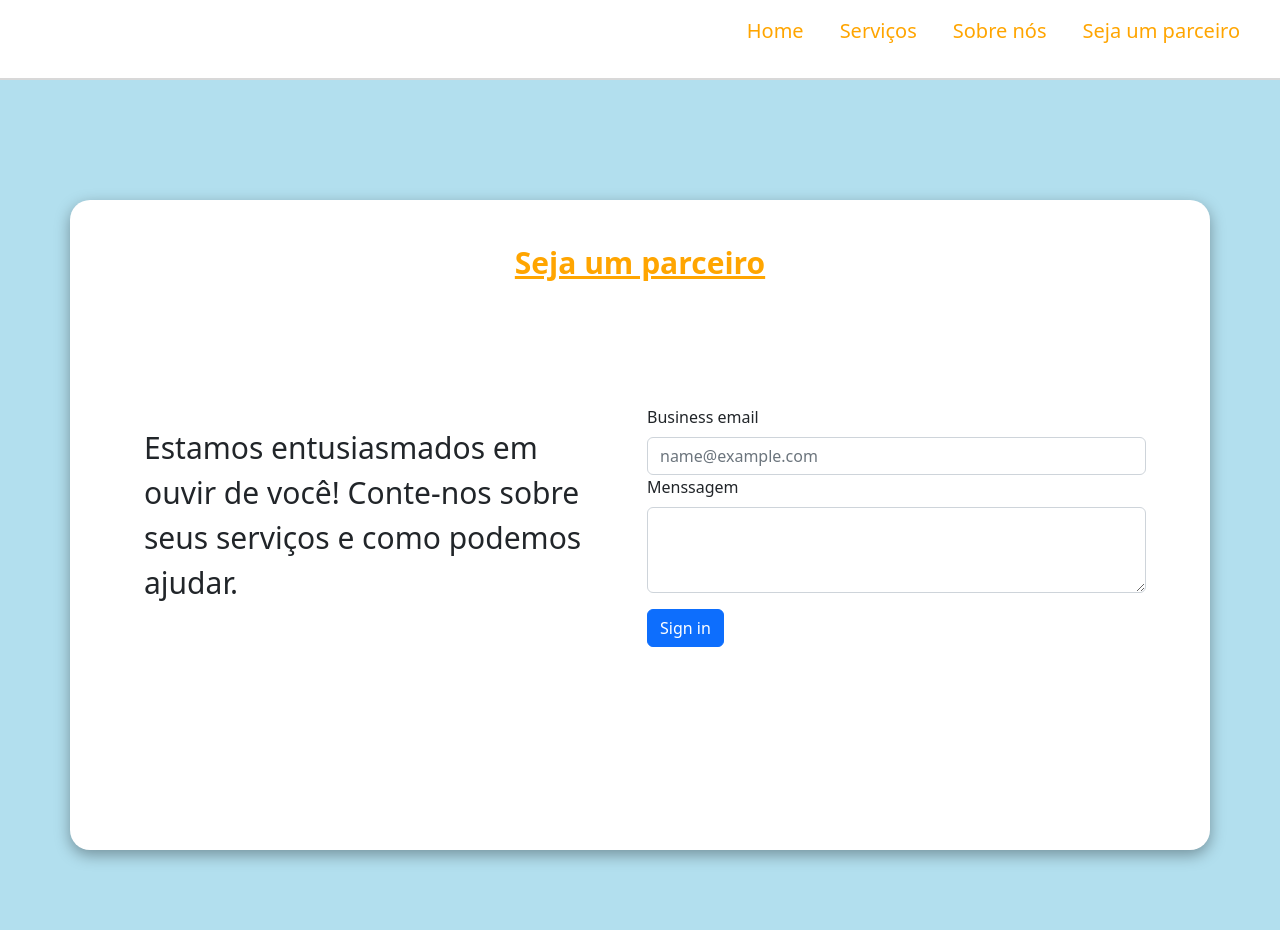
After one commit to 1rafahub/ProjetoUni9-3-Semestre-, a Flask app: page /contato in a window 1280 px wide. The commit adds this page. Run offline with Flask 2, Linux system fonts and the light colour scheme; some libraries are stand-ins or nearby versions.

Commit message:
adiconado seja parceiro adicionado rota seja parceiro, adicionado html com forms seja parceiro

```diff
--- a/controllers/routes.py
+++ b/controllers/routes.py
@@ -2,9 +2,10 @@ from flask import jsonify, render_template, redirect, session, url_for
 from config import app
 from connection import connection_db
 import requests
+import json
 
 
-@app.route("/home", methods = ['GET'])
+@app.route("/", methods = ['GET'])
 def home():
 
     dados = []
@@ -53,3 +54,11 @@ def contratar_servicos():
     conn.close()
 
     return render_template("./contratar_servicos/contratar_servicos.html", servicos = servicos)
+
+@app.route("/contato")
+def contato():
+    return render_template("./contato/contato.html")
+
+@app.route("/sobre_nos")
+def sobre_nos():
+    return render_template("./sobre_nos/sobre_nos.html")
--- /dev/null
+++ b/static/css/contato.css
@@ -0,0 +1,17 @@
+#text-contato{
+    /* margin: 40px;
+    width: 40%; */
+    font-size: 30px;
+    justify-content: left;
+}
+
+.content-contato{
+    margin-top: 100px;
+    margin-left: 30px;
+    margin-right: 30px;
+}
+
+.div-forms-contato{
+    align-items: center;
+    margin-right: 10px;
+}
--- /dev/null
+++ b/static/css/contratar_servicos.css
@@ -0,0 +1,5 @@
+
+#text-servicos{
+    font-size: 20px;
+    justify-content: left;
+}
--- a/static/css/home.css
+++ b/static/css/home.css
@@ -26,6 +26,11 @@
 .corpo p{
     margin: 20px;
     padding-bottom: 20px;
+}
+
+#text-home{
+    font-size: 20px;
+    justify-content: left;
 }
 
 .circle-home{
--- /dev/null
+++ b/templates/contato/contato.html
@@ -0,0 +1,38 @@
+{% extends './master_layout/defaut.html' %}
+
+{% block body%}
+
+
+    <!-- COLUNA TEXTO -->
+    <div class="container corpo">
+        <p class="indication-page" style="text-align: center;"><u>Seja um parceiro</u></p>
+        <div class="row  content-contato">
+          <div class="col-sm">
+            <p id="text-contato">
+                Estamos entusiasmados em ouvir de você! Conte-nos sobre seus serviços e como podemos ajudar.
+            </p>
+          </div>
+          <!-- COLUNA FORMS -->
+          <div class="col-sm div-forms-contato">
+            <form>
+                <div class="form-group">
+                  <label for="exampleFormControlInput1">Business email</label>
+                  <input type="email" class="form-control mt-2" id="exampleFormControlInput1" placeholder="name@example.com">
+                </div>
+
+                <div class="form-group">
+                  <label for="exampleFormControlTextarea1">Menssagem</label>
+                  <textarea class="form-control mt-2" id="exampleFormControlTextarea1" rows="3"></textarea>
+                </div>
+                <div class="form-group row">
+                    <div class="col-sm-10 mt-3">
+                        <button type="submit" class="btn btn-primary">Sign in</button>
+                    </div>
+                </div>
+              </form>
+          </div>
+        </div>
+      </div>
+
+
+{% endblock %}
--- a/templates/login/login.html
+++ /dev/null
@@ -1,3 +0,0 @@
-<h1>LOGIN</h1>
-
-{{query[0]}}
--- a/templates/master_layout/defaut.html
+++ b/templates/master_layout/defaut.html
@@ -19,6 +19,9 @@
     <link rel="stylesheet" href="../../static/css/default.css">
     <link rel="stylesheet" href="../../static/css/navbar.css">
     <link rel="stylesheet" href="../../static/css/home.css">
+    <link rel="stylesheet" href="../../static/css/contato.css">
+    <link rel="stylesheet" href="../../static/css/contratar_servicos.css">
+
 </head>
 <body>
     <header  class="sticky-top jss5">
@@ -38,7 +41,7 @@
                     <ul class="navbar-nav" style="color:black;">
 
                         <li class="nav-item nav-route" >
-                            <a class="nav-link" href="/home"><p > Home</p></a>
+                            <a class="nav-link" href="/"><p > Home</p></a>
                         </li>
 
                         <li class="nav-item nav-route" >
@@ -50,12 +53,9 @@
                         </li>
 
                         <li class="nav-item nav-route" >
-                            <a class="nav-link" href="/contratarservicos"><p > Contato</p></a>
+                            <a class="nav-link" href="/contato"><p > Seja um parceiro</p></a>
                         </li>
 
-                        <li class="nav-item nav-route" >
-                            <a class="nav-link" href="/contratarservicos"><p > Seja um parceiro</p></a>
-                        </li>
 
                       <!-- <li class="nav-item nav-route" style="margin-left: 60px; " >
                           <div class="botao-logout " >
```
Also changed, not shown: templates/contratar_servicos/contratar_servicos.html (+5 -2 lines), templates/home/home.html (+6 -6 lines), templates/sobre_nos/sobre_nos.html (added).
